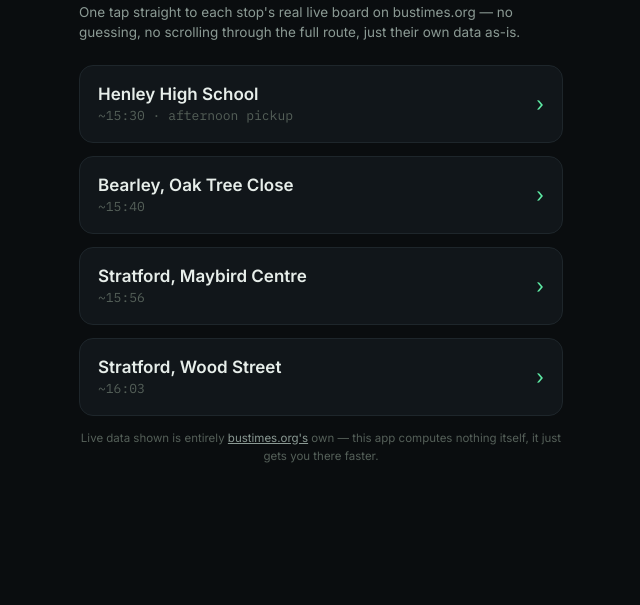
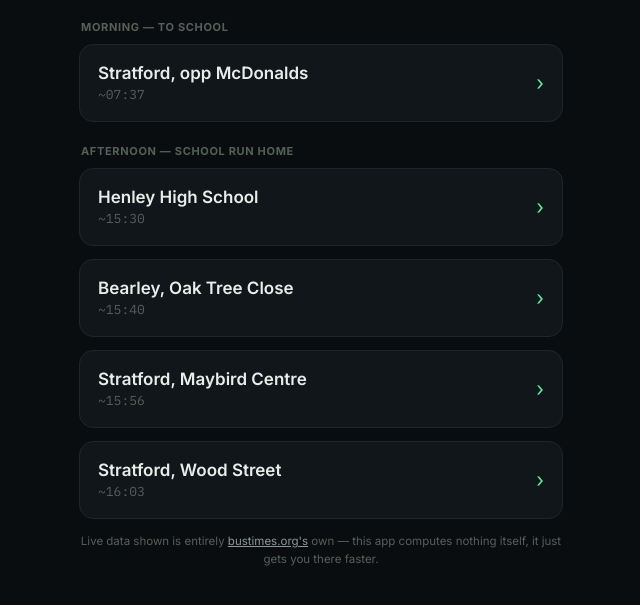
Before and after one commit to BurghHug/x20-bus-tracker, a plain HTML site: page index.html in a window 1280 px wide. Shown: the part 51-656 px from the top of the page, without its empty margins (319-959 px from the left). Drawn offline with Linux system fonts and the light colour scheme.

Commit message:
Add files via upload

```diff
--- a/index.html
+++ b/index.html
@@ -40,6 +40,12 @@
   header .mark{ color:var(--accent); font-size:19px; }
   header p{ font-size:13.5px;color:var(--text-secondary); margin:0; line-height:1.5; }
 
+  .section-label{
+    font-size:11px; font-weight:700; letter-spacing:.06em; text-transform:uppercase;
+    color:var(--text-tertiary); margin:22px 2px 10px;
+  }
+  .section-label:first-of-type{ margin-top:4px; }
+
   a.stop-card{
     display:block;
     background:var(--bg-panel);
@@ -79,14 +85,27 @@
 <div id="app">
   <header>
     <h1><span class="mark">◎</span>X20 Live</h1>
-    <p>One tap straight to each stop's real live board on bustimes.org — no guessing, no scrolling through the full route, just their own data as-is.</p>
   </header>
 
-  <a class="stop-card" href="https://bustimes.org/stops/4200F170XXX" target="_blank" rel="noopener">
+  <h2 class="section-label">Morning — to school</h2>
+
+  <a class="stop-card" href="https://bustimes.org/stops/4200F065201" target="_blank" rel="noopener">
+    <div class="stop-row">
+      <div>
+        <div class="stop-name">Stratford, opp McDonalds</div>
+        <div class="stop-time">~07:37</div>
+      </div>
+      <span class="arrow">›</span>
+    </div>
+  </a>
+
+  <h2 class="section-label">Afternoon — school run home</h2>
+
+  <a class="stop-card" href="https://bustimes.org/stops/4200F027801" target="_blank" rel="noopener">
     <div class="stop-row">
       <div>
         <div class="stop-name">Henley High School</div>
-        <div class="stop-time">~15:30 · afternoon pickup</div>
+        <div class="stop-time">~15:30</div>
       </div>
       <span class="arrow">›</span>
     </div>
```
